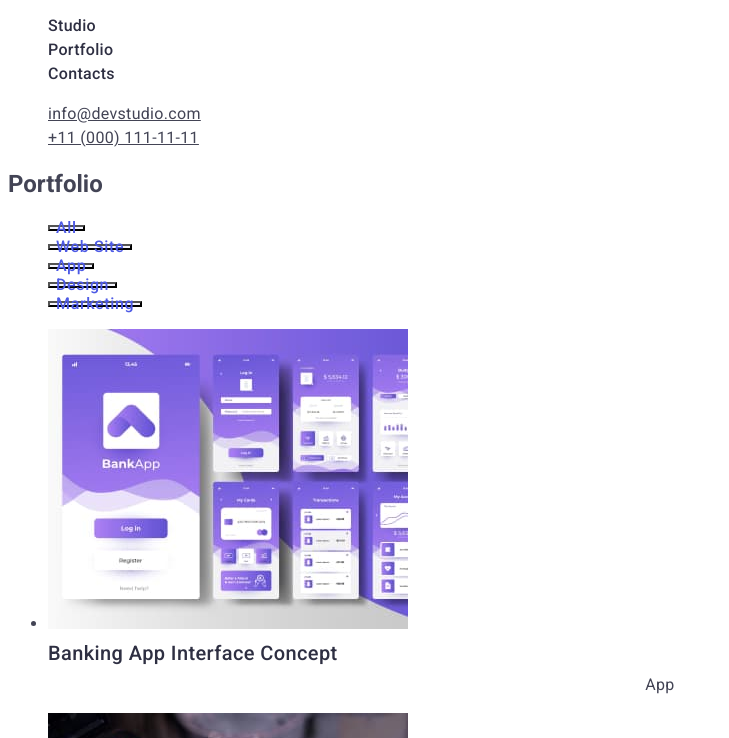
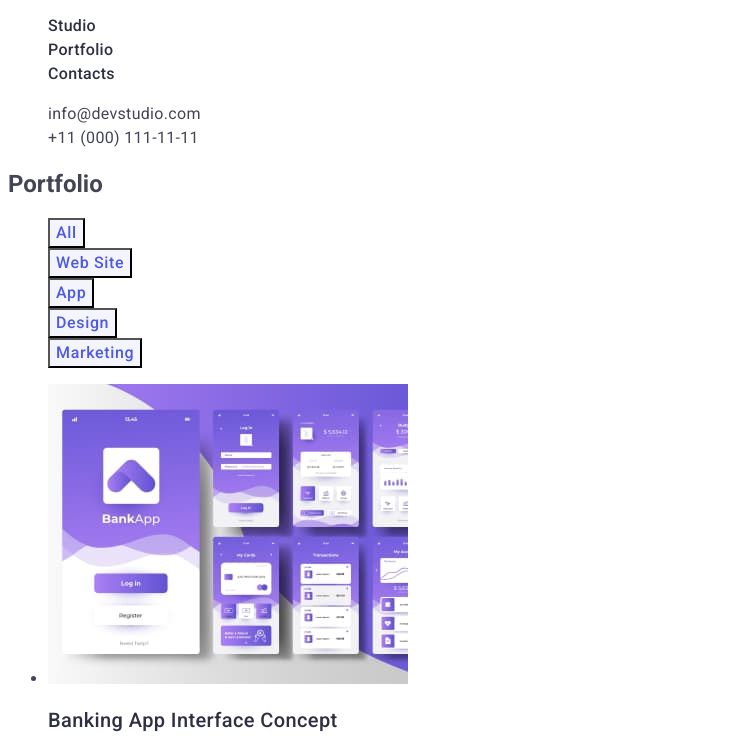
Before and after one commit to mariucaa03/goit-markup-hw-02, a plain HTML site: page portfolio.html in a window 1280 px wide. Shown: the part 31-769 px from the top of the page, without its empty margins (0-729 px from the left). Drawn offline with Linux system fonts and the light colour scheme.

Commit message:
Update styles.css

```diff
--- a/css/styles.css
+++ b/css/styles.css
@@ -66,8 +66,14 @@ body {
   color: var(--brand-color);
   font-size: 16px;
   font-weight: 400;
-  line-height: 150%;
-  letter-spacing: 0.32px;
+  line-height: 1.5;
+  letter-spacing: 0.02em;
+  text-decoration: none;
+}
+
+.address-list:hover,
+.address-list:focus {
+  color: #404bbf;
 }
 
 .hero-section {
@@ -89,7 +95,7 @@ body {
   font-family: "Roboto", sans-serif;
   font-size: 16px;
   font-weight: 500;
-  line-height: 1.5%;
+  line-height: 1.5;
   letter-spacing: 0.64px;
   cursor: pointer;
 }
@@ -99,8 +105,7 @@ body {
 }
 .hero-button:hover,
 .hero-button:focus {
-  color: var(--white-color);
-  background-color: #404bbf;
+  color: #404bbf;
 }
 
 .qualities-subtitles {
@@ -124,7 +129,7 @@ body {
   text-align: center;
   font-size: 36px;
   font-weight: 700;
-  line-height: 1.11%;
+  line-height: 1.11;
   letter-spacing: 0.72px;
   text-transform: capitalize;
 }
@@ -141,7 +146,7 @@ body {
   color: var(--dark-color);
   font-size: 20px;
   font-weight: 500;
-  line-height: 1.2%;
+  line-height: 1.2;
   letter-spacing: 0.4px;
 }
 
```
